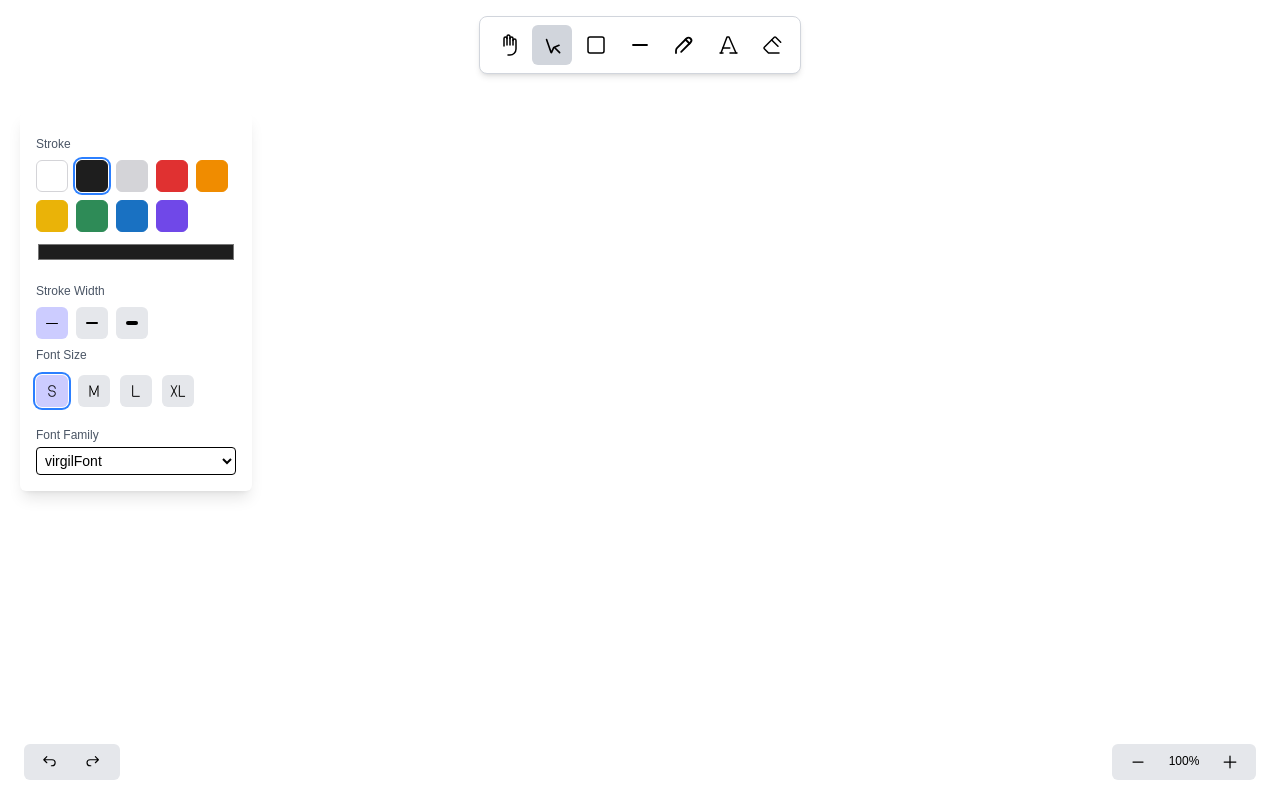
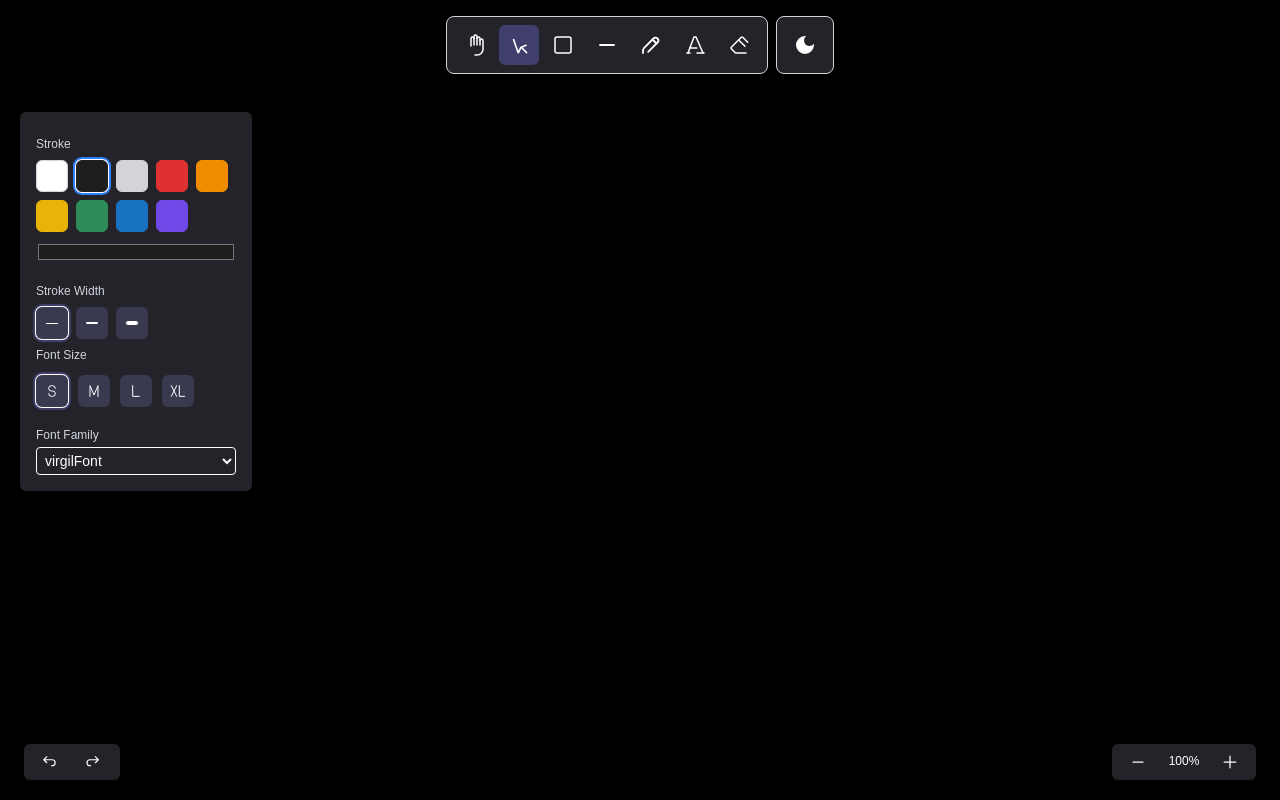
Before and after one commit to Cheapstar/Drawing-app, a Next.js app: page / in a window 1280 px wide. Built offline with nearby package versions, Linux system fonts and the light colour scheme; a web font is replaced by a local one.

Commit message:
dark mode updated

```diff
--- a/components/ColorPicker.tsx
+++ b/components/ColorPicker.tsx
@@ -2,7 +2,11 @@
 import { colorAtom } from "@/store/store";
 import { useAtom } from "jotai";
 
-export function ColorPicker() {
+interface ColorProps{
+  darkMode : boolean
+}
+
+export function ColorPicker({darkMode} : ColorProps) {
   // Excalidraw-like color palette
   const colors = [
     { value: "#ffffff", label: "White" },
@@ -23,9 +27,9 @@ export function ColorPicker() {
   };
 
   return (
-    <div className=" bg-white ">
+    <div className={` ${darkMode ? "bg-[#232329] text-white" : "bg-white text-black"} `}>
       <div>
-        <p className="py-2 text-xs text-gray-600">Stroke</p>
+        <p className={`py-2 text-xs ${darkMode ? "text-gray-300" : "text-gray-600"} `}>Stroke</p>
       </div>
       <div className="flex flex-wrap gap-2 mb-2 max-w-[200px]">
         {colors.map((c) => (
--- a/components/Menu.tsx
+++ b/components/Menu.tsx
@@ -3,12 +3,16 @@ import { ColorPicker } from "./ColorPicker";
 import { StrokeWidthSelector } from "./StrokeWidthSelector";
 import { TextOptions } from "./TextOptions";
 
-export function Menu() {
+interface MenuProps{
+  darkMode : boolean
+}
+
+export function Menu({darkMode} : MenuProps) {
   return (
     <div className="flex flex-col gap-2">
-      <ColorPicker></ColorPicker>
-      <StrokeWidthSelector></StrokeWidthSelector>
-      <TextOptions></TextOptions>
+      <ColorPicker darkMode={darkMode}></ColorPicker>
+      <StrokeWidthSelector darkMode={darkMode}></StrokeWidthSelector>
+      <TextOptions darkMode={darkMode}></TextOptions>
     </div>
   );
 }
--- a/components/StrokeWidthSelector.tsx
+++ b/components/StrokeWidthSelector.tsx
@@ -3,45 +3,64 @@
 import { strokeWidthAtom } from "@/store/store";
 import { useAtom } from "jotai";
 
-export function StrokeWidthSelector() {
+interface StrokeProps{
+  darkMode : boolean
+}
+
+export function StrokeWidthSelector({darkMode} : StrokeProps) {
   const [strokeWidth, setStrokeWidth] = useAtom(strokeWidthAtom);
 
   return (
     <div>
       <div>
-        <p className="py-2 text-xs text-gray-600">Stroke Width</p>
+        <p className={`py-2 text-xs ${darkMode ? "text-gray-300" : "text-gray-600"} `}>Stroke Width</p>
       </div>
       <div className="flex gap-2">
       <button
-          className={`h-8 w-8  rounded-md flex justify-center items-center transition-all   ${
-            strokeWidth === 16
-              ? "bg-[#CCCCFF] hover:bg-[#CCCCFF]"
-              : "bg-gray-200 hover:bg-[#f2f2fa] "
+  className={`h-8 w-8 rounded-md flex justify-center items-center transition-all ${
+    darkMode
+      ? strokeWidth === 16
+      ? "ring-2 ring-[#403E6A] ring-offset-1 bg-[#393950] hover:bg-[#403E6A]"
+      : "hover:ring-1 hover:ring-[#403E6A] bg-[#393950] hover:bg-[#403E6A]"
+      : strokeWidth === 16
+      ? "ring-2 ring-blue-500 ring-offset-1 bg-[#CCCCFF] hover:bg-[#CCCCFF]"
+      : "bg-gray-200 hover:bg-[#f2f2fa]"
     }`}
   onClick={() => setStrokeWidth(16)}
 >
-          <div className=" w-[40%] h-[1px] bg-black rounded-md"></div>
+  <div className={`w-[40%] h-[1px] rounded-md ${darkMode ? "bg-white" : "bg-black"}`}></div>
       </button>
+
       <button
-          className={`h-8 w-8  rounded-md flex justify-center items-center transition-all  ${
-            strokeWidth === 24
-              ? "bg-[#CCCCFF] hover:bg-[#CCCCFF]"
-              : "bg-gray-200 hover:bg-[#f2f2fa] "
+        className={`h-8 w-8 rounded-md flex justify-center items-center transition-all ${
+          darkMode
+            ? strokeWidth === 24
+              ? "ring-2 ring-[#403E6A] ring-offset-1 bg-[#393950] hover:bg-[#403E6A]"
+              : "hover:ring-1 hover:ring-[#403E6A] bg-[#393950] hover:bg-[#403E6A]"
+            : strokeWidth === 24
+            ? "ring-2 ring-blue-500 ring-offset-1 bg-[#CCCCFF] hover:bg-[#CCCCFF]"
+            : "bg-gray-200 hover:bg-[#f2f2fa]"
         }`}
         onClick={() => setStrokeWidth(24)}
       >
-          <div className="w-[40%] h-[2px] bg-black rounded-md"></div>
+        <div className={`w-[40%] h-[2px] rounded-md ${darkMode ? "bg-white" : "bg-black"}`}></div>
       </button>
+
       <button
-          className={`h-8 w-8  rounded-md flex justify-center items-center transition-all  ${
-            strokeWidth === 32
-              ? "bg-[#CCCCFF] hover:bg-[#CCCCFF]"
-              : "bg-gray-200 hover:bg-[#f2f2fa] "
+        className={`h-8 w-8 rounded-md flex justify-center items-center transition-all ${
+          darkMode
+            ? strokeWidth === 32
+            ? "ring-2 ring-[#403E6A] ring-offset-1 bg-[#393950] hover:bg-[#403E6A]"
+            : "hover:ring-1 hover:ring-[#403E6A] bg-[#393950] hover:bg-[#403E6A]"
+            : strokeWidth === 32
+            ? "ring-2 ring-blue-500 ring-offset-1 bg-[#CCCCFF] hover:bg-[#CCCCFF]"
+            : "bg-gray-200 hover:bg-[#f2f2fa]"
         }`}
         onClick={() => setStrokeWidth(32)}
       >
-          <div className="w-[40%] h-[4px] bg-black rounded-md"></div>
+        <div className={`w-[40%] h-[4px] rounded-md ${darkMode ? "bg-white" : "bg-black"}`}></div>
       </button>
+
       </div>
     </div>
   );
--- a/components/TextOptions.tsx
+++ b/components/TextOptions.tsx
@@ -2,7 +2,11 @@
 import { fontSizeAtom, fontFamilyAtom } from "@/store/store";
 import { useAtom } from "jotai";
 
-export function TextOptions() {
+interface TextProps{
+  darkMode : boolean
+}
+
+export function TextOptions({darkMode} : TextProps) {
   const fontFamilies = [
     "Arial",
     "Times New Roman",
@@ -29,7 +33,7 @@ export function TextOptions() {
   return (
     <div className="flex flex-col gap-3">
       <div className="mb-2">
-        <label className="block text-xs text-gray-600 mb-1">Font Size</label>
+        <label className={`block text-xs  ${darkMode ? "text-gray-300" : "text-gray-600"} mb-1`}>Font Size</label>
         <div className="flex items-center gap-2.5 pt-2">
           {FONT_SIZE_SVG.map(({ label, size, svg }) => {
             return (
@@ -38,11 +42,17 @@ export function TextOptions() {
                 onClick={() => onFontSizeChange(size as number)}
               >
                 <button
-                  className={`p-2 rounded-md hover:bg-[#f2f2fa] flex justify-center items-center transition-all   ${
-                    fontSize === size
+                  className={`p-2 rounded-md flex justify-center items-center transition-all
+                  ${
+                    darkMode
+                      ? fontSize === size
+                        ? "ring-2 ring-[#403E6A] ring-offset-1 bg-[#393950] hover:bg-[#403E6A]"
+                        : "hover:ring-1 hover:ring-[#403E6A] bg-[#393950] hover:bg-[#403E6A]"
+                      : fontSize === size
                       ? "ring-2 ring-blue-500 ring-offset-1 bg-[#CCCCFF] hover:bg-[#CCCCFF]"
                       : "hover:ring-1 hover:ring-gray-300 bg-gray-200 hover:bg-[#f2f2fa]"
                   }`}
+
                 >
                   {svg}
                 </button>
@@ -53,11 +63,11 @@ export function TextOptions() {
       </div>
 
       <div className="">
-        <label className="block text-xs text-gray-600 mb-1">Font Family</label>
+        <label className={`block text-xs  ${darkMode ? "text-gray-300" : "text-gray-600"} mb-1`}>Font Family</label>
         <select
           value={fontFamily}
           onChange={(e) => onFontFamilyChange(e.target.value)}
-          className="w-full text-sm p-1 border rounded"
+          className={`w-full text-sm p-1 border rounded ${darkMode ? "bg-[#232329] text-white" : "bg-white text-black"}`}
         >
           {fontFamilies.map((family) => (
             <option
--- a/components/ToolBar.tsx
+++ b/components/ToolBar.tsx
@@ -1,14 +1,19 @@
 "use client";
-import React from "react";
+import React , { useState } from "react";
 import { TOOL } from "./WhiteBoard";
 import { toolAtom } from "@/store/store";
 import { useAtom } from "jotai";
 
-export function ToolBar({ selectTool }: { selectTool: (tool: TOOL) => void }) {
+interface ToolBarProps {
+  selectTool: (tool: TOOL) => void;
+  darkMode: boolean;
+}
+
+export function ToolBar({ selectTool, darkMode }: ToolBarProps) {
   const [activeTool, setActiveTool] = useAtom(toolAtom);
 
   return (
-    <nav className=" bg-white shadow-md rounded-lg p-2 flex gap-1 border border-gray-300">
+    <nav className={`${darkMode ? "bg-[#232329] text-white" : "bg-white text-black"} shadow-md rounded-lg p-2 flex gap-1 border border-gray-300`}>
       {BOARD_TOOLS.map(({ value, label, svg }) => (
         <button
           key={value}
@@ -17,8 +22,13 @@ export function ToolBar({ selectTool }: { selectTool: (tool: TOOL) => void }) {
             selectTool(value as TOOL);
           }}
           className={`w-10 h-10 flex items-center justify-center rounded-md transition-colors ${
-            activeTool === value ? "bg-gray-300" : "hover:bg-gray-200"
+            activeTool === value
+              ? darkMode
+                ? "bg-[#403E6A] hover:bg-[#393950]"
+                : "bg-gray-300 hover:bg-gray-200"
+              : ""
           }`}
+
           title={label} // Tooltip on hover
         >
           {svg}
--- a/components/UndoRedo.tsx
+++ b/components/UndoRedo.tsx
@@ -1,16 +1,16 @@
-export function UndoRedo({
-  undo,
-  redo,
-}: {
+interface UndoRedoProps {
   undo: () => void;
   redo: () => void;
-}) {
+  darkMode: boolean;
+}
+
+export function UndoRedo({undo , redo , darkMode} : UndoRedoProps) {
   return (
     <nav>
-      <ul className="flex gap-2 bg-gray-200 rounded-md">
+      <ul className={`flex gap-2 ${darkMode ? "bg-[#232329] text-white" : "bg-white text-black"} rounded-md `}>
         <li>
           <button
-            className="pl-4 pr-2 py-2 rounded-l-md hover:bg-[#f2f2fa] "
+            className={`pl-4 pr-2 py-2 rounded-l-md ${darkMode ? "hover:bg-[#403E6A]" : "hover:bg-[#f2f2fa]"} `}
             onClick={() => undo()}
           >
             <svg
@@ -33,7 +33,7 @@ export function UndoRedo({
         </li>
         <li>
           <button
-            className="pr-4 pl-2 py-2 hover:bg-[#f2f2fa] rounded-r-md"
+            className={`pr-4 pl-2 py-2 ${darkMode ? "hover:bg-[#403E6A]" : "hover:bg-[#f2f2fa]"} rounded-r-md`}
             onClick={() => redo()}
           >
             <svg
--- a/components/WhiteBoard.tsx
+++ b/components/WhiteBoard.tsx
@@ -1,4 +1,6 @@
 "use client";
+import { MdDarkMode } from "react-icons/md";
+
 
 import React, {
   useCallback,
@@ -1358,19 +1360,28 @@ export function WhiteBoard() {
     return TOOLS[tool]?.cursor || "default";
   };
 
+  const [darkMode, setDarkMode] = useState(true);
+
+  const handleDark = () => {
+    setDarkMode(!darkMode);
+  };
+
   return (
     <div
       onPointerUp={handlePointerUp}
       className="relative z-0"
     >
       <div
-        className="fixed top-4 left-1/2 -translate-x-1/2"
+        className="fixed flex top-4 left-1/2 -translate-x-1/2 items-center gap-2"
         style={{
           cursor: action === "drawing" ? "not-allowed" : "default",
           pointerEvents: action === "drawing" ? "none" : "auto",
         }}
       >
-        <ToolBar selectTool={selectTool}></ToolBar>
+        <ToolBar darkMode={darkMode} selectTool={selectTool}></ToolBar>
+        <button onClick={handleDark} className={` ${darkMode ? "bg-[#232329] text-white" : "bg-white text-black"} shadow-md rounded-lg p-4 flex gap-1 border border-gray-300`}>
+            <MdDarkMode className="text-2xl"/>
+        </button>
       </div>
       <div
         className="fixed bottom-5 left-6"
@@ -1380,6 +1391,7 @@ export function WhiteBoard() {
         }}
       >
         <UndoRedo
+          darkMode={darkMode}
           undo={undo}
           redo={redo}
         ></UndoRedo>
@@ -1392,18 +1404,19 @@ export function WhiteBoard() {
         }}
       >
         <ZoomButtons
+          darkMode={darkMode}
           scale={scale}
           onZoom={onZoom}
         ></ZoomButtons>
       </div>
       <div
-        className="fixed top-28 left-5 p-4 rounded-md shadow-lg bg-white"
+        className={`fixed top-28 left-5 p-4 rounded-md shadow-lg ${darkMode ? "bg-[#232329] text-white" : "bg-white text-black"}`}
         style={{
           cursor: action === "drawing" ? "not-allowed" : "default",
           pointerEvents: action === "drawing" ? "none" : "auto",
         }}
       >
-        <Menu></Menu>
+        <Menu darkMode={darkMode}></Menu>
       </div>
 
       {action === "writing" && (
@@ -1433,7 +1446,7 @@ export function WhiteBoard() {
         ref={boardRef}
         onPointerDown={handlePointerDown}
         onPointerMove={handlePointerMove}
-        className="bg-white -z-10"
+        className={`${darkMode? "bg-black" : "bg-white"} -z-10`}
         style={{ cursor: getCursorForTool() }}
       ></canvas>
     </div>
--- a/components/ZoomButtons.tsx
+++ b/components/ZoomButtons.tsx
@@ -1,18 +1,18 @@
 "use client";
 
-export function ZoomButtons({
-  scale,
-  onZoom,
-}: {
+interface ZoomProps {
   scale: number;
   onZoom: (a: number) => void;
-}) {
+  darkMode: boolean;
+}
+
+export function ZoomButtons({ scale, onZoom, darkMode }: ZoomProps)  {
   return (
     <nav>
-      <ul className="flex gap-2 bg-gray-200 rounded-md">
+      <ul className={`flex gap-2 ${darkMode ? "bg-[#232329] text-white" : "bg-white text-black"} rounded-md`}>
         <li>
           <button
-            className="pl-4 pr-2 py-2 rounded-l-md hover:bg-[#f2f2fa] "
+            className={`pl-4 pr-2 py-2 rounded-l-md  ${darkMode ? "hover:bg-[#403E6A]" : "hover:bg-[#f2f2fa]"} `}
             onClick={() => onZoom(-0.1)}
           >
             <svg
@@ -43,7 +43,7 @@ export function ZoomButtons({
         </li>
         <li>
           <button
-            className="pr-4 pl-2 py-2 hover:bg-[#f2f2fa] rounded-r-md"
+            className={`pr-4 pl-2 py-2  ${darkMode ? "hover:bg-[#403E6A]" : "hover:bg-[#f2f2fa]"} rounded-r-md`}
             onClick={() => onZoom(0.1)}
           >
             <svg
--- a/package.json
+++ b/package.json
@@ -17,6 +17,7 @@
     "react": "^19.0.0",
     "react-devtools": "^6.1.1",
     "react-dom": "^19.0.0",
+    "react-icons": "^5.5.0",
     "roughjs": "^4.6.6",
     "tailwindcss": "^4.0.11"
   },
```
Also changed, not shown: 1 other file (tests, documents, lock files or other folders). Lines whose indentation alone changed are shown as unchanged.
